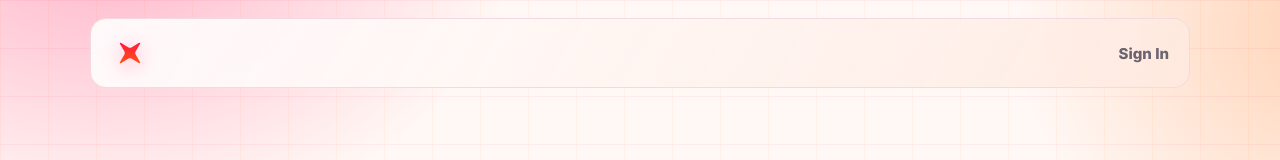
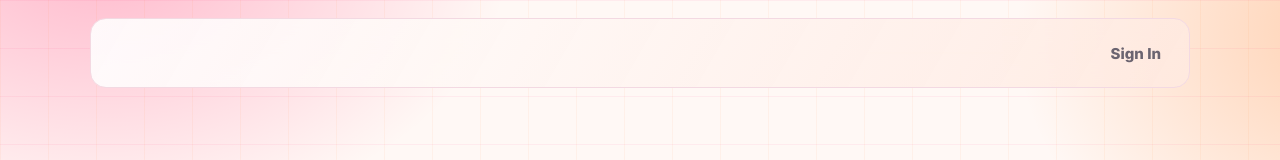
Before and after one commit to rohitsohni/ai-thumbnail-generator, a React (Vite) app in the folder client/: page / in a window 1280 px wide. Shown: the top 160 px of the page. Built offline with nearby package versions, Linux system fonts and the light colour scheme.

Commit message:
Remove icon from header, keep it only as the browser tab favicon

```diff
--- a/client/src/App.tsx
+++ b/client/src/App.tsx
@@ -1,7 +1,6 @@
 import { ImagePlus, Sparkles, Trash2 } from "lucide-react";
 import type { FormEvent } from "react";
 import { useState } from "react";
-import logoMark from "./assets/brand/icon.svg";
 import { createThumbnail, deleteThumbnail } from "./lib/api";
 import type { Thumbnail } from "./lib/assets";
 import { composeThumbnailWithTitle } from "./lib/overlay";
@@ -182,17 +181,6 @@ export default function App() {
   return (
     <div className="siteShell">
       <header className="topbar">
-        <button
-          aria-label="Home"
-          className="logoLockup"
-          onClick={() => {
-            setPage(signedInUser ? "generate" : "auth");
-            window.location.hash = signedInUser ? "generate" : "auth";
-          }}
-          type="button"
-        >
-          <img alt="" className="logoMark" src={logoMark} />
-        </button>
         <div className="navActions">
           {signedInUser ? (
             <>
--- a/client/src/styles.css
+++ b/client/src/styles.css
@@ -63,35 +63,15 @@ textarea {
   display: flex;
   gap: 28px;
   height: 70px;
-  justify-content: space-between;
+  justify-content: flex-end;
   left: 50%;
   max-width: 1100px;
-  padding: 0 14px 0 22px;
+  padding: 0 22px;
   position: fixed;
   top: 18px;
   transform: translateX(-50%);
   width: calc(100% - 48px);
   z-index: 20;
-}
-
-.logoLockup {
-  align-items: center;
-  background: transparent;
-  border: 0;
-  color: var(--ink);
-  cursor: pointer;
-  display: inline-flex;
-  font-size: 1.2rem;
-  font-weight: 900;
-  gap: 9px;
-  letter-spacing: -0.01em;
-  padding: 0;
-}
-
-.logoMark {
-  filter: drop-shadow(0 4px 10px rgba(255, 0, 85, 0.35));
-  height: 34px;
-  width: 34px;
 }
 
 .navLinks {
@@ -558,10 +538,6 @@ h1 span {
     top: 10px;
   }
 
-  .logoLockup {
-    font-size: 1rem;
-  }
-
   .signin {
     display: none;
   }
```
